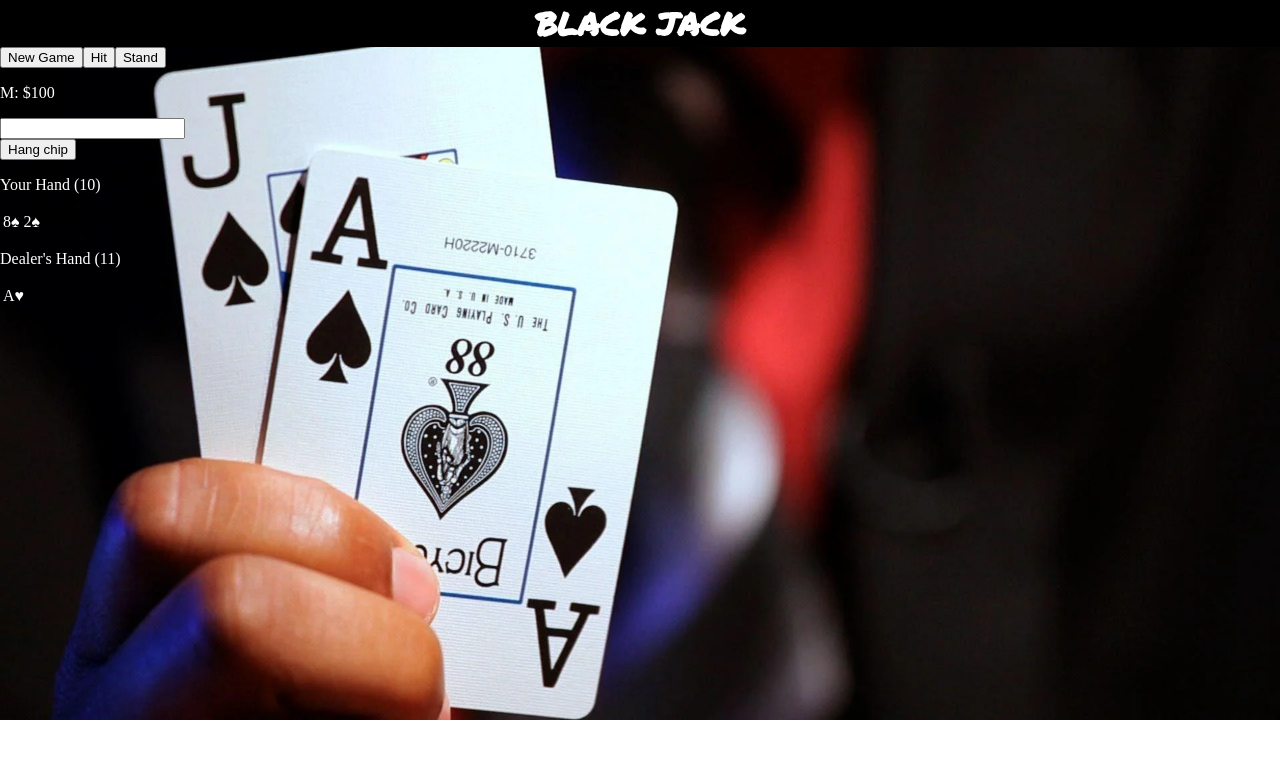
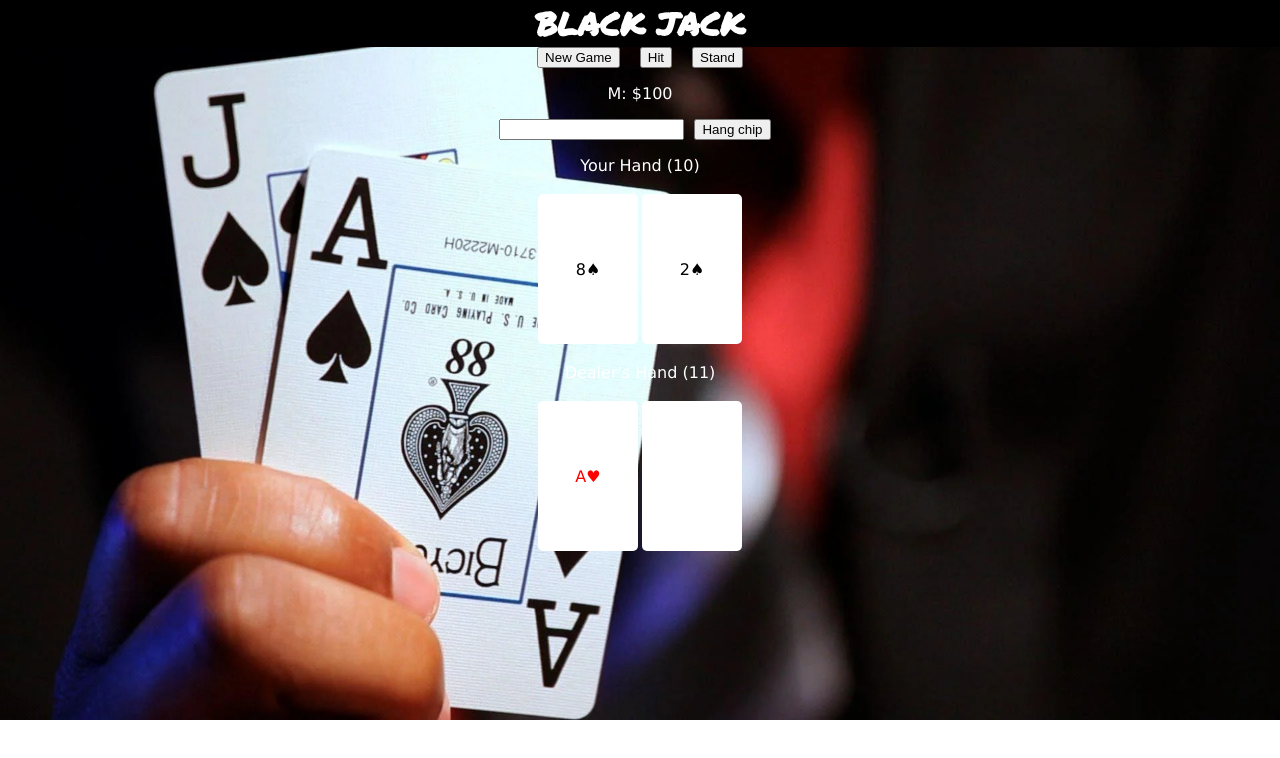
Before and after one commit to dlatldhs/BLACK-JACK, a React (Create React App) app: page / in a window 1280 px wide. Shown: the top 758 px of the page. Built offline with nearby package versions, Linux system fonts and the light colour scheme.

Commit message:
css 참고함

```diff
--- a/src/App.js
+++ b/src/App.js
@@ -2,6 +2,7 @@ import Header from "./components/Header";
 import Blackjack from './components/Blackjack';
 import "./header.css";
 import "./background.css";
+import "./blackjack.css";
 
 export default function App() {
   return (
--- /dev/null
+++ b/src/blackjack.css
@@ -0,0 +1,56 @@
+@import url("https://fonts.googleapis.com/css2?family=Noto+Sans+KR&display=swap");
+body {
+    font-family: 'Lucida Sans Unicode';
+
+}
+
+button {
+    margin: 0 10px 0 10px;
+}
+
+form {
+    display: flex;
+    justify-content: center;
+}
+
+h1 {
+    text-align: center;
+    font-size: 50px;
+}
+
+p {
+    text-align: center;
+}
+
+.buttons {
+  margin: 0 10px 0 10px;
+  display: flex;
+  justify-content: center;
+}
+
+.card, .card-red {
+    height: 150px;
+    width: 100px;
+    background-color: white;
+    border-radius: 5px;
+    display: flex;
+    justify-content: center;
+    align-items: center;
+}
+
+.card {
+    color: black;
+}
+
+.card-red {
+    color: red;
+}
+
+.cards {
+    margin: 0 auto;
+}
+
+.input-bet {
+    display: flex;
+    justify-content: center;
+}
--- a/src/components/blackJack.js
+++ b/src/components/blackJack.js
@@ -355,7 +355,6 @@ export default class Blackjack extends React.Component { // react component 사
           </table>
 
           <p>{ this.state.message }</p>
-          {/* 에러 부분 */}
         </div>
       );
     }
```
